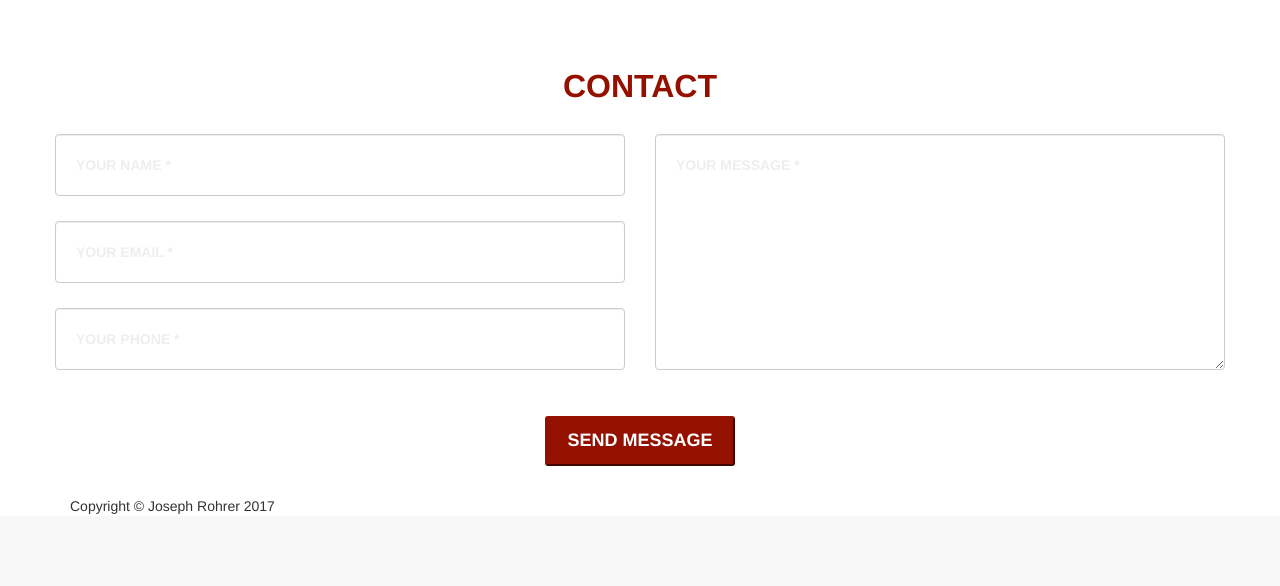
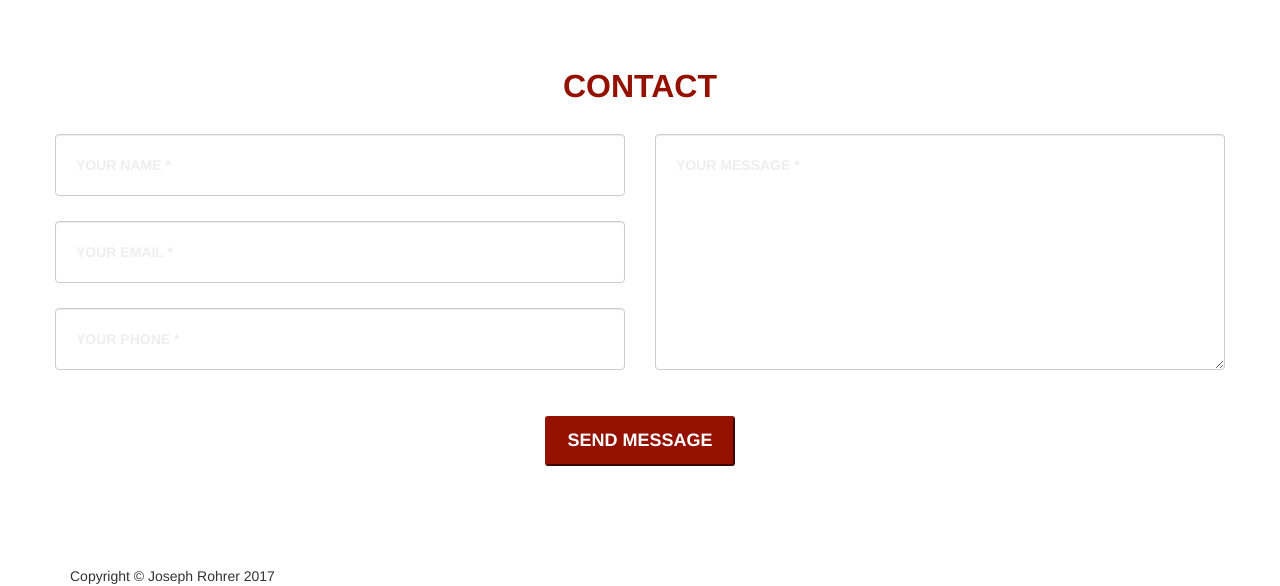
Before and after one commit to josephrohrer/personal-website, a PHP site: page / in a window 1280 px wide. Shown: the part 1894-2480 px from the top of the page. Before the commit the page ends 2408 px from the top, so only its background shows below. Run offline with PHP 8.4, Linux system fonts and the light colour scheme; some libraries are stand-ins or nearby versions.

Commit message:
Fixed padding on contact section

```diff
--- a/public_html/css/scrolling-nav.css
+++ b/public_html/css/scrolling-nav.css
@@ -58,7 +58,7 @@ of those sections to manage the look and feel of the site. */
 .contact-section {
 	/**height: 100%;**/
 	padding-top: 50px;
-	padding-bottom:30px;
+	padding-bottom:100px;
 	text-align: center;
 	background: #fff;
 }
```
